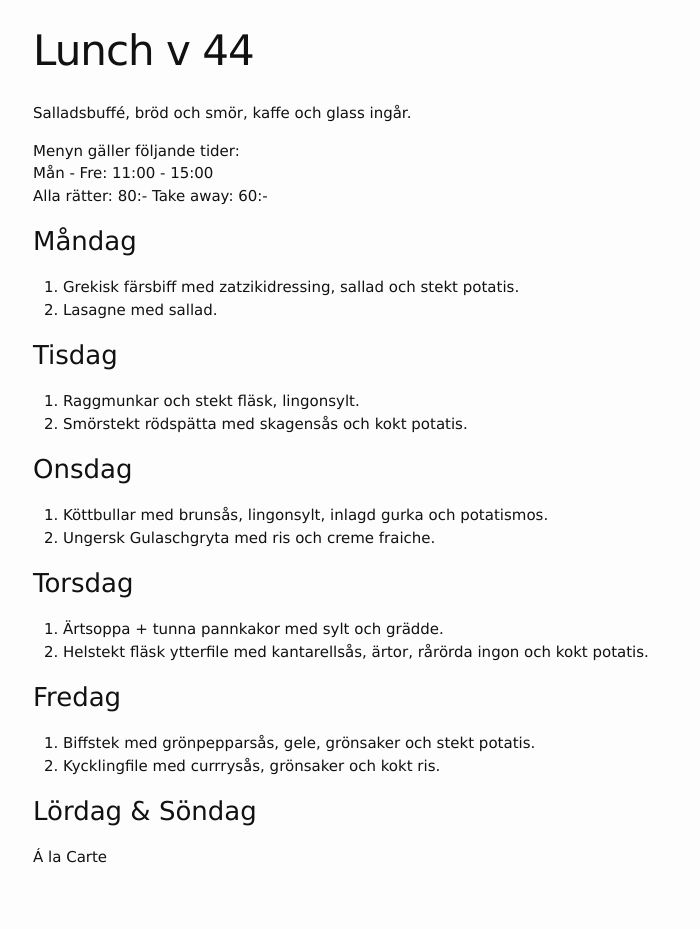
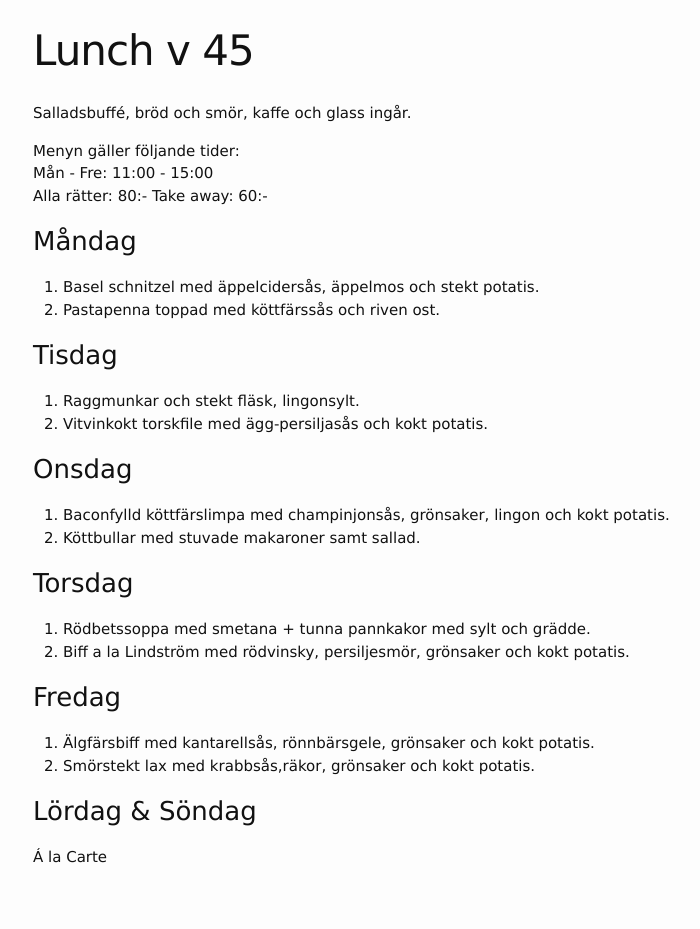
Before and after one commit to FarInn62/farinn62.github.io, a Jekyll site: the page built from lunch.md, in a window 1280 px wide. Shown: the whole page, without its empty margins (237-937 px from the left). Built offline with Jekyll 4.4.1, drawn with Linux system fonts in a browser that asks for light colours.

Commit message:
Update lunch.md

```diff
--- a/lunch.md
+++ b/lunch.md
@@ -1,6 +1,6 @@
 ---
 layout: foodmenu
-title: Lunch v 44
+title: Lunch v 45
 permalink: /lunch/
 published: true
 ---
@@ -12,28 +12,28 @@ Alla rätter: 80:- Take away: 60:-
 
 ### Måndag
 
-1. Grekisk färsbiff med zatzikidressing, sallad och stekt potatis.
-2. Lasagne med sallad.
+1. Basel schnitzel med äppelcidersås, äppelmos och stekt potatis.
+2. Pastapenna toppad med köttfärssås och riven ost.
 
 ### Tisdag
 
 1. Raggmunkar och stekt fläsk, lingonsylt.
-2. Smörstekt rödspätta med skagensås och kokt potatis.
+2. Vitvinkokt torskfile med ägg-persiljasås och kokt potatis.
 
 ### Onsdag
 
-1. Köttbullar med brunsås, lingonsylt, inlagd gurka och potatismos.
-2. Ungersk Gulaschgryta med ris och creme fraiche.
+1. Baconfylld köttfärslimpa med champinjonsås, grönsaker, lingon och kokt potatis.
+2. Köttbullar med stuvade makaroner samt sallad.
 
 ### Torsdag
 
-1. Ärtsoppa + tunna pannkakor med sylt och grädde.
-2. Helstekt fläsk ytterfile med kantarellsås, ärtor, rårörda ingon och kokt potatis.
+1. Rödbetssoppa med smetana + tunna pannkakor med sylt och grädde.
+2. Biff a la Lindström med rödvinsky, persiljesmör, grönsaker och kokt potatis.
 
 ### Fredag
 
-1. Biffstek med grönpepparsås, gele, grönsaker och stekt potatis.
-2. Kycklingfile med currrysås, grönsaker och kokt ris.
+1. Älgfärsbiff med kantarellsås, rönnbärsgele, grönsaker och kokt potatis.
+2. Smörstekt lax med krabbsås,räkor, grönsaker och kokt potatis.
 
 ### Lördag & Söndag
 
```
